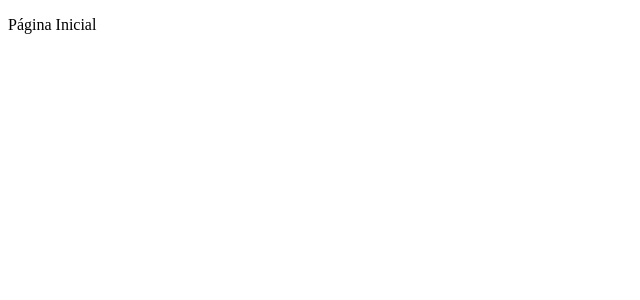
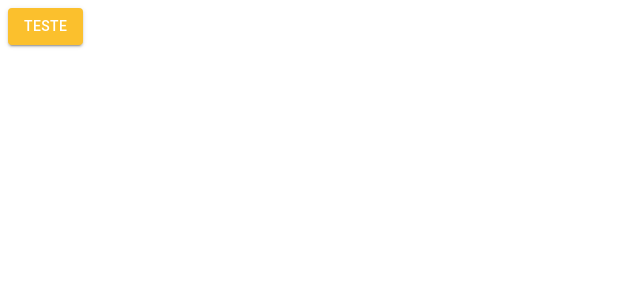
Before and after one commit to Luanatvrs/projetoReact, a React (Create React App) app: page /pagina-inicial in a window 1280 px wide. Before the commit this address led to /paginainicial. Shown: the top 300 px of the page, without its empty margins (0-640 px from the left). Built offline with nearby package versions, Linux system fonts and the light colour scheme.

Commit message:
definindo cores

```diff
--- a/package.json
+++ b/package.json
@@ -9,6 +9,9 @@
     "eject": "react-scripts eject"
   },
   "dependencies": {
+    "@emotion/react": "^11.10.5",
+    "@emotion/styled": "^11.10.5",
+    "@mui/material": "^5.11.7",
     "react": "^18.2.0",
     "react-dom": "^18.2.0",
     "react-router-dom": "^6.8.0",
--- a/src/App.js
+++ b/src/App.js
@@ -1,11 +1,15 @@
-import { BrowserRouter } from 'react-router-dom';
-import React from 'react';
+import { ThemeProvider } from '@mui/material';
+import { BrowserRouter } from "react-router-dom";
+
+import { LightTheme } from './shared/themes';
 import { AppRoutes } from './routes';
 
 export const App = () => {
   return (
-    <BrowserRouter>
-      <AppRoutes/>
-    </BrowserRouter>
+    <ThemeProvider theme={LightTheme}>
+      <BrowserRouter>
+        <AppRoutes />
+      </BrowserRouter>
+    </ThemeProvider>
   );
 }
--- a/src/routes/index.jsx
+++ b/src/routes/index.jsx
@@ -1,15 +1,14 @@
-import {Routes,Route,Navigate} from 'react-router-dom'
-import React from 'react';
+
+import { Button } from '@mui/material';
+import { Routes, Route, Navigate } from 'react-router-dom';
 
 export const AppRoutes = () => {
 
-    return(
+  return (
+    <Routes>
+      <Route path="/pagina-inicial" element={<Button variant='contained' color='primary'>Teste</Button>} />
 
-        <Routes>
-            <Route path="/paginainicial" element={<p>Página Inicial</p>}/>
-            <Route path="*" element={<Navigate to="/paginainicial"/>}/>
-        </Routes>
-
-    );
-
+      <Route path="*" element={<Navigate to="/pagina-inicial" />} />
+    </Routes>
+  );
 }
--- /dev/null
+++ b/src/shared/themes/Light.js
@@ -0,0 +1,23 @@
+import { createTheme } from '@mui/material';
+import { cyan, yellow } from '@mui/material/colors';
+
+export const LightTheme = createTheme({
+  palette: {
+    primary: {
+      main: yellow[700],
+      dark: yellow[800],
+      light: yellow[500],
+      contrastText: '#ffffff',
+    },
+    secondary: {
+      main: cyan[500],
+      dark: cyan[400],
+      light: cyan[300],
+      contrastText: '#ffffff',
+    },
+    background: {
+      paper: '#ffffff',
+      default: '#f7f6f3',
+    }
+  }
+});
--- a/src/shared/themes/index.js
+++ b/src/shared/themes/index.js
@@ -0,0 +1 @@
+export * from './Light';
```
Also changed, not shown: 1 other file (tests, documents, lock files or other folders).
